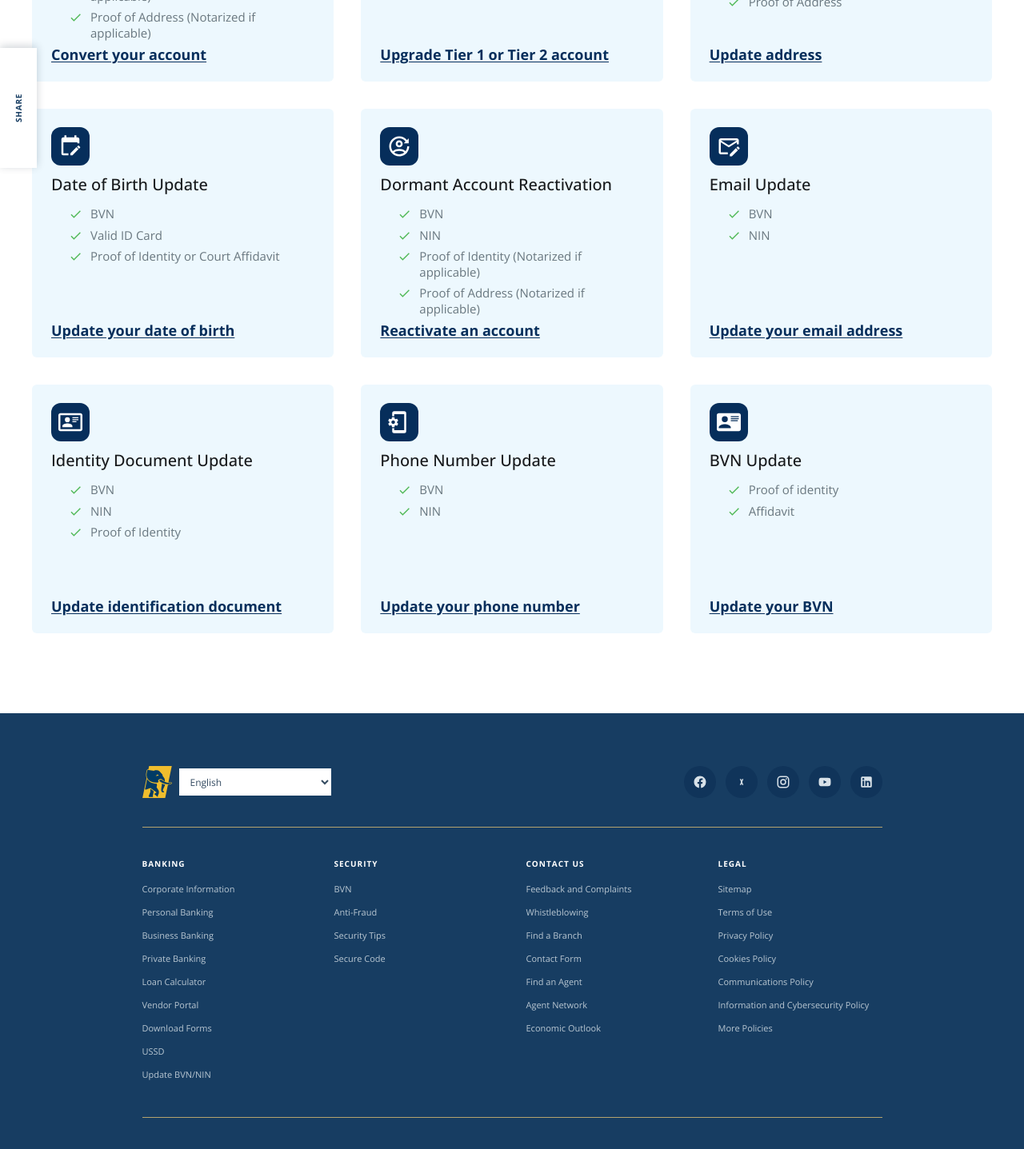
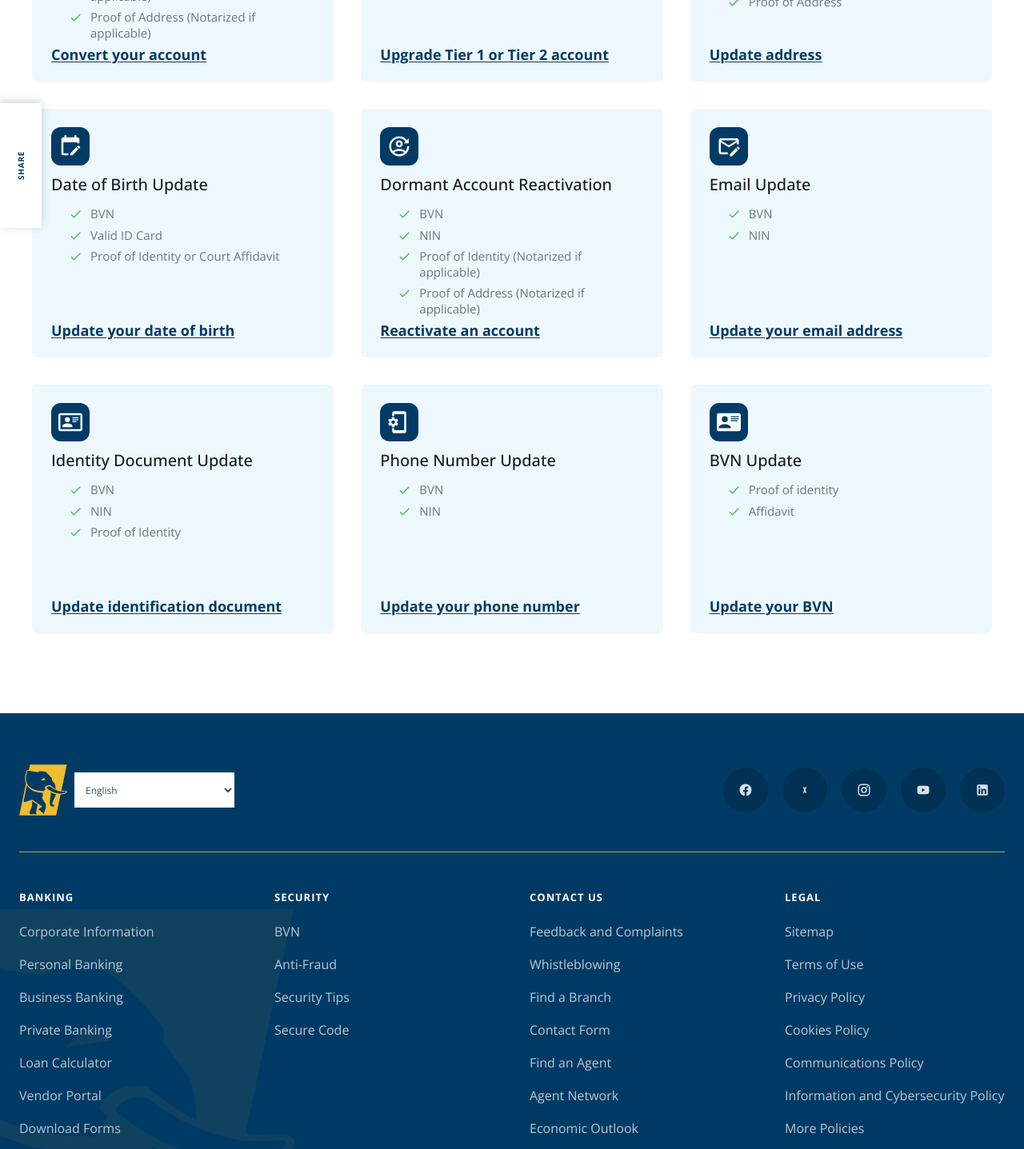
Before and after one commit to richardsaseun14/firstbank-assessment, a React (Vite) app: page / in a window 1280 px wide. Shown: the part 480-1917 px from the top of the page at 80% size. Built offline with nearby package versions, Linux system fonts and the light colour scheme.

Commit message:
style(css): update color scheme to match branding
* changed theme color to #013b65
* updated button and link colors for consistency
* adjusted footer styles for improved layout

```diff
--- a/index.html
+++ b/index.html
@@ -3,7 +3,7 @@
   <head>
     <meta charset="UTF-8" />
     <meta name="viewport" content="width=device-width, initial-scale=1.0" />
-    <meta name="theme-color" content="#062e5b" />
+    <meta name="theme-color" content="#013b65" />
     <meta
       name="description"
       content="Update your FirstBank account information securely."
--- a/package.json
+++ b/package.json
@@ -1,5 +1,5 @@
 {
-  "name": "logic-bank-document-update",
+  "name": "firstbank-portal",
   "private": true,
   "version": "1.0.0",
   "type": "module",
--- a/src/components/PortalFooter.jsx
+++ b/src/components/PortalFooter.jsx
@@ -213,7 +213,7 @@ function PortalFooter() {
               by the Central Bank of Nigeria
             </div>
             <a className="back-to-top" href="#top">
-              Back to Top ↑
+              Back to Top
             </a>
           </div>
         </div>
@@ -236,7 +236,7 @@ function PortalFooter() {
                 rel="noopener noreferrer"
                 onClick={() => setShareOpen(false)}
               >
-                <Icon path={icon} size={1} />
+                <Icon path={icon} size={1.2} />
               </a>
             ))}
           </div>
--- a/src/index.css
+++ b/src/index.css
@@ -5,8 +5,8 @@
   font-synthesis: none;
   text-rendering: optimizeLegibility;
   -webkit-font-smoothing: antialiased;
-  --navy: #062e5b;
-  --blue: #064fc5;
+  --navy: #013b65;
+  --blue: #013b65;
   --gold: #ffb51b;
   --line: #c8c8c8;
 }
@@ -27,7 +27,7 @@ button {
   cursor: pointer;
 }
 .button:focus-visible {
-  outline: 3px solid #4b8bd2;
+  outline: 3px solid #013b65;
   outline-offset: 3px;
 }
 .button:disabled {
@@ -64,7 +64,7 @@ a {
   gap: 15px;
 }
 .header-links > a {
-  color: #0756d0;
+  color: #013b65;
   font-size: 16px;
   text-decoration: underline;
   text-underline-offset: 2px;
@@ -74,7 +74,7 @@ a {
   place-items: center;
   border: 0;
   background: none;
-  color: #0756d0;
+  color: #013b65;
   padding: 5px;
 }
 .help-button {
@@ -92,7 +92,7 @@ a {
 }
 .portal-band {
   height: 65px;
-  background: #062e5b;
+  background: #013b65;
   color: #fff;
   display: flex;
   align-items: center;
@@ -130,7 +130,7 @@ a {
   width: 48px;
   height: 48px;
   flex: 0 0 48px;
-  background: #062e5b;
+  background: #013b65;
   color: white;
   border-radius: 12px;
   display: grid;
@@ -169,26 +169,40 @@ a {
 }
 .service-card > a {
   margin-top: auto;
-  color: #062e5b;
+  color: #013b65;
   font-size: 18px;
   font-weight: 700;
   text-decoration: underline;
   text-underline-offset: 2px;
 }
 .service-card > a:hover {
-  color: #0756c9;
+  color: #013b65;
 }
 .site-footer {
-  background: #173d62;
+  background: #013b65;
   color: #d7e0ea;
-  min-height: 580px;
-  padding: 65px 24px 20px;
+  min-height: 793px;
+  padding: 64px 24px 45px;
   position: relative;
   overflow: hidden;
 }
+.site-footer::before {
+  content: '';
+  position: absolute;
+  z-index: 0;
+  left: -150px;
+  bottom: -75px;
+  width: 520px;
+  height: 700px;
+  background: url('/firstbank-symbol.svg') center / contain no-repeat;
+  opacity: 0.055;
+  pointer-events: none;
+}
 .footer-main {
-  max-width: 925px;
+  max-width: 1282px;
   margin: auto;
+  position: relative;
+  z-index: 1;
 }
 .footer-col-title {
   color: #fff;
@@ -209,14 +223,14 @@ a {
   gap: 9px;
 }
 .footer-emblem {
-  width: 37px;
-  height: 42px;
+  width: 60px;
+  height: 64px;
   display: block;
   object-fit: contain;
 }
 .footer-brand select {
-  width: 190px;
-  height: 34px;
+  width: 200px;
+  height: 44px;
   border: 0;
   background: white;
   padding: 0 10px;
@@ -226,15 +240,15 @@ a {
 .social-links {
   display: flex;
   justify-content: flex-end;
-  gap: 12px;
+  gap: 18px;
 }
 .social-links a {
-  width: 40px;
-  height: 40px;
+  width: 56px;
+  height: 56px;
   border-radius: 50%;
   display: grid;
   place-items: center;
-  background: #10345a;
+  background: #013255;
   color: #d8e1e8;
   font-size: 14px;
   font-weight: 700;
@@ -242,36 +256,36 @@ a {
 }
 .footer-rule {
   border-top: 1px solid #b5a36e;
-  margin: 35px 0 38px;
+  margin: 45px 0 47px;
 }
 .footer-cols {
   display: grid;
   grid-template-columns: repeat(4, 1fr);
-  gap: 35px;
-  padding-bottom: 24px;
+  gap: 44px;
+  padding-bottom: 40px;
 }
 .footer-cols > div {
   display: flex;
   flex-direction: column;
-  gap: 14px;
+  gap: 19px;
 }
 .footer-cols b {
   color: #fff;
-  font-size: 10px;
+  font-size: 13px;
   letter-spacing: 1px;
-  margin-bottom: 3px;
+  margin-bottom: 4px;
 }
 .footer-cols a {
   color: #b9c7d2;
-  font-size: 11px;
+  font-size: 16px;
   text-decoration: none;
 }
 .bottom-rule {
-  margin: 22px 0 38px;
+  margin: 20px 0 48px;
 }
 .copyright {
   color: #b8c7d3;
-  font-size: 9px;
+  font-size: 13px;
 }
 .footer-bottom {
   display: flex;
@@ -282,24 +296,24 @@ a {
 .back-to-top {
   flex: 0 0 auto;
   color: #d7e0ea;
-  font-size: 10px;
+  font-size: 13px;
   text-decoration: none;
 }
 .share-widget {
   position: fixed;
   z-index: 5;
   left: 0;
-  bottom: 110px;
+  bottom: 35px;
 }
 .footer-share {
   display: flex;
   align-items: center;
   justify-content: center;
-  width: 46px;
-  height: 150px;
+  width: 52px;
+  height: 156px;
   border: 0;
   background: #fff;
-  color: #173d62;
+  color: #013b65;
   padding: 14px 10px;
   writing-mode: vertical-rl;
   transform: rotate(180deg);
@@ -323,14 +337,14 @@ a {
   display: grid;
   place-items: center;
   border-radius: 50%;
-  background: #062e5b;
+  background: #013b65;
   color: #fff;
   text-decoration: none;
   box-shadow: 0 2px 8px #061d3333;
 }
 .share-platforms a:hover,
 .share-platforms a:focus-visible {
-  background: #0756c9;
+  background: #013b65;
 }
 
 .verification-page,
@@ -393,8 +407,8 @@ a {
   outline: 0;
 }
 .large-input:focus {
-  border: 1px solid #062e5b;
-  box-shadow: 0 0 0 1px #062e5b;
+  border: 1px solid #013b65;
+  box-shadow: 0 0 0 1px #013b65;
 }
 .large-input::placeholder {
   color: #202020;
@@ -415,12 +429,12 @@ a {
 .otp-cells input {
   width: 60px;
   height: 60px;
-  border: 1px solid #062e5b;
+  border: 1px solid #013b65;
   border-radius: 4px;
   text-align: center;
   font-size: 26px;
   outline: none;
-  color: #0b2746;
+  color: #013b65;
 }
 .otp-cells input:focus {
   box-shadow: 0 0 0 2px #dce8f5;
@@ -429,7 +443,7 @@ a {
   border-color: #dc382c;
 }
 .otp-cells input.otp-verified {
-  border-color: #062e5b;
+  border-color: #013b65;
 }
 .resend-text {
   white-space: nowrap;
@@ -440,7 +454,7 @@ a {
   border: 0;
   padding: 0;
   background: none;
-  color: #0756d0;
+  color: #013b65;
   text-decoration: underline;
   font-size: 16px;
 }
@@ -479,7 +493,7 @@ a {
   display: flex;
   align-items: center;
   gap: 9px;
-  background: #062e5b;
+  background: #013b65;
   border: 0;
   color: white;
   padding: 11px 22px;
@@ -540,14 +554,14 @@ a {
 }
 .upload-box:hover {
   background: #f6fbff;
-  border-color: #75a1c3;
+  border-color: #013b65;
 }
 .upload-box svg {
   color: #5d6467;
   stroke-width: 1.3;
 }
 .upload-box u {
-  color: #0756d0;
+  color: #013b65;
   text-underline-offset: 2px;
 }
 .upload-box small {
@@ -573,7 +587,7 @@ a {
   overflow: hidden;
   text-overflow: ellipsis;
   white-space: nowrap;
-  color: #0756d0;
+  color: #013b65;
   text-decoration: underline;
 }
 .attached-file small {
@@ -610,14 +624,14 @@ a {
 }
 .consent-checks input,
 .terms-header-check input {
-  accent-color: #0756d0;
+  accent-color: #013b65;
   width: 19px;
   height: 19px;
   margin: 0;
 }
 .consent-checks a,
 .terms-header-check a {
-  color: #0756d0;
+  color: #013b65;
   text-decoration: underline;
   cursor: pointer;
 }
@@ -626,7 +640,7 @@ a {
   width: 192px;
   height: 42px;
   border: 0;
-  background: #062e5b;
+  background: #013b65;
   color: white;
   border-radius: 4px;
   font-size: 16px;
@@ -635,7 +649,7 @@ a {
 }
 .update-button:hover,
 .navy-action:hover {
-  background: #0b437b;
+  background: #013b65;
 }
 .form-error {
   color: #ce342c;
@@ -672,15 +686,15 @@ a {
 .navy-action {
   width: 192px;
   height: 43px;
-  border: 1px solid #062e5b;
+  border: 1px solid #013b65;
   border-radius: 3px;
   background: white;
-  color: #062e5b;
+  color: #013b65;
   font-size: 13px;
   font-weight: 600;
 }
 .navy-action {
-  background: #062e5b;
+  background: #013b65;
   color: white;
 }
 .modal-scrim {
@@ -854,6 +868,10 @@ a {
     flex-direction: column;
     gap: 20px;
   }
+  .footer-emblem {
+    width: 46px;
+    height: 50px;
+  }
   .social-links {
     justify-content: flex-start;
     gap: 8px;
@@ -874,6 +892,9 @@ a {
   }
   .footer-cols a {
     font-size: 10px;
+  }
+  .footer-cols b {
+    font-size: 9px;
   }
   .bottom-rule {
     margin: 16px 0 22px;
```
